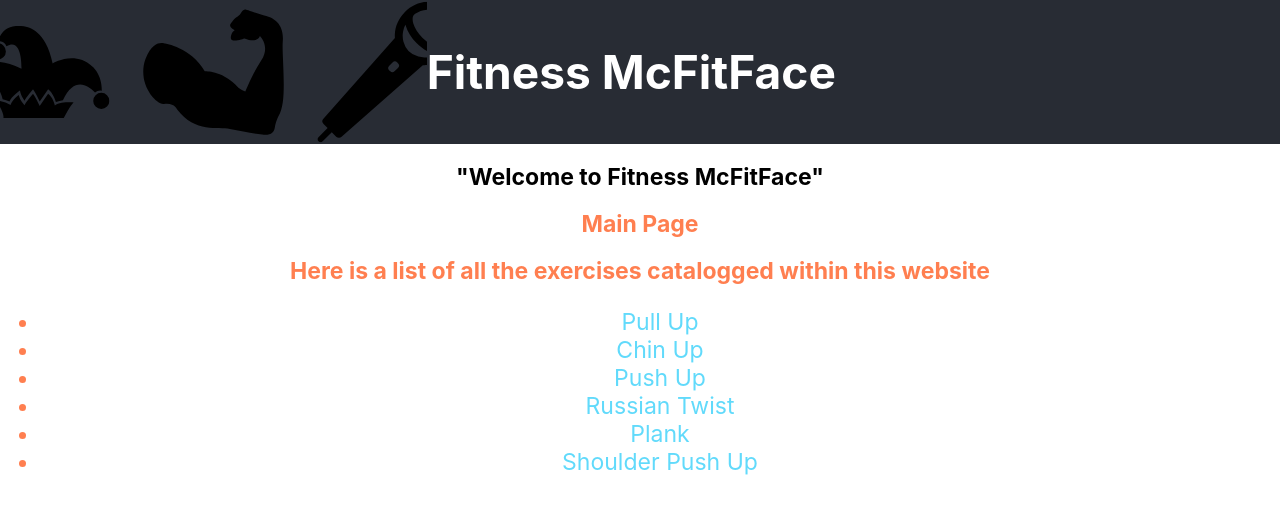
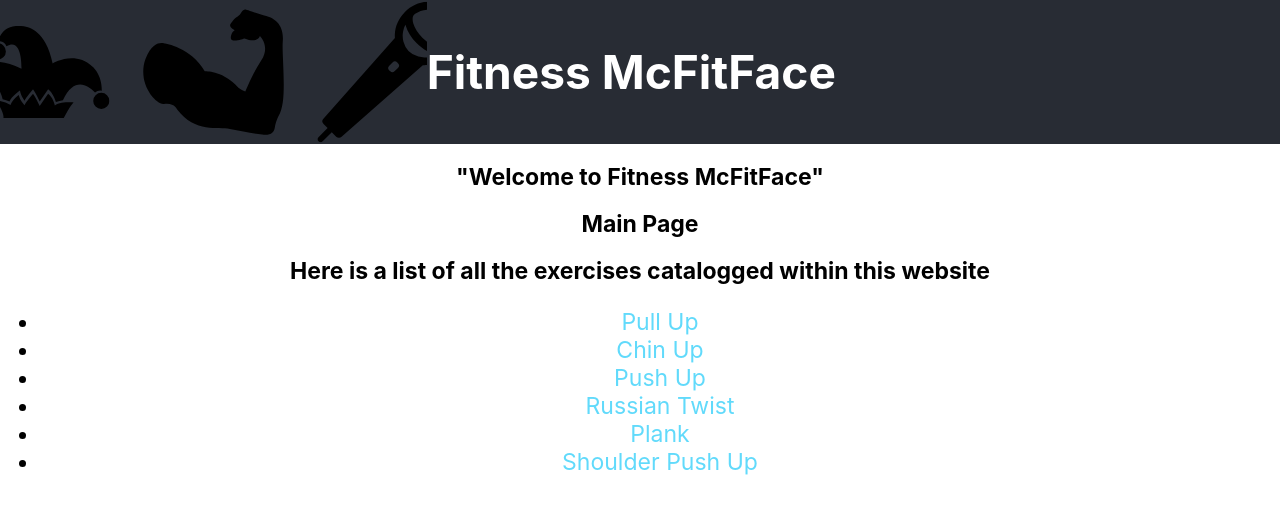
Before and after one commit to bruhulance/fitness-mcfitface, a React (Create React App) app: page / in a window 1280 px wide. Shown: the top 514 px of the page. Built offline with nearby package versions, Linux system fonts and the light colour scheme.

Commit message:
changed css naming convention and reflecting changes in .jsx files

```diff
--- a/src/exerciseComponent/exercise.css
+++ b/src/exerciseComponent/exercise.css
@@ -1,8 +1,8 @@
-.exerciseContainer {
+.Exercise-container {
     display: block;
 }
 
-.exerciseInner {
+.Exercise-inner {
     font-size: 4rem;
     color: coral;
 }
--- a/src/exerciseComponent/exercise.jsx
+++ b/src/exerciseComponent/exercise.jsx
@@ -5,9 +5,9 @@ export function Exercise(props) {
   return (
     <>
       <a href="/">Back to main page</a>
-      <div className="exerciseContainer">
+      <div className="Exercise-container">
         <h1>{props.title}</h1>
-        <div className="exerciseInner">
+        <div className="Exercise-inner">
           <p>{props.innertext}</p>
         </div>
       </div>
--- a/src/mainPageComponent/mainpage.css
+++ b/src/mainPageComponent/mainpage.css
@@ -1,8 +1,8 @@
-.exerciseContainer {
+.Main-container {
     display: block;
 }
 
-.exerciseInner {
-    font-size: 4rem;
-    color: coral;
+.Main-inner {
+    font-size: 3rem;
+    color: black;
 }
--- a/src/mainPageComponent/mainpage.jsx
+++ b/src/mainPageComponent/mainpage.jsx
@@ -18,9 +18,9 @@ const createLinks = composites => {
 
 export function MainPage() {
   return (
-    <div className="exerciseContainer">
+    <div className="Main-container">
       <h1>"Welcome to Fitness McFitFace"</h1>
-      <div className="exerciseInner">
+      <div className="Main-inner">
         <h1>Main Page</h1>
         <h2>
           Here is a list of all the exercises catalogged within this website
```
